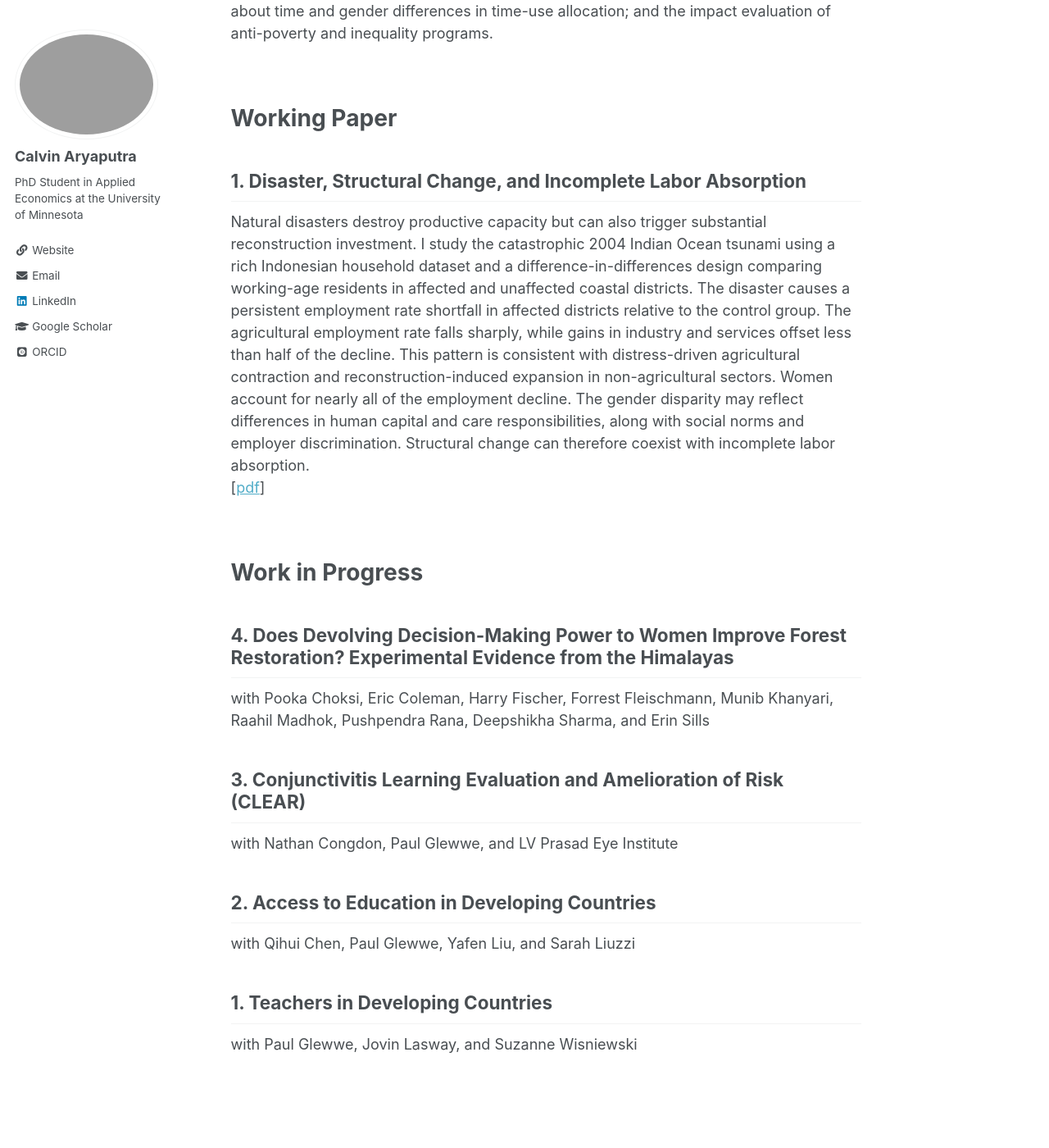
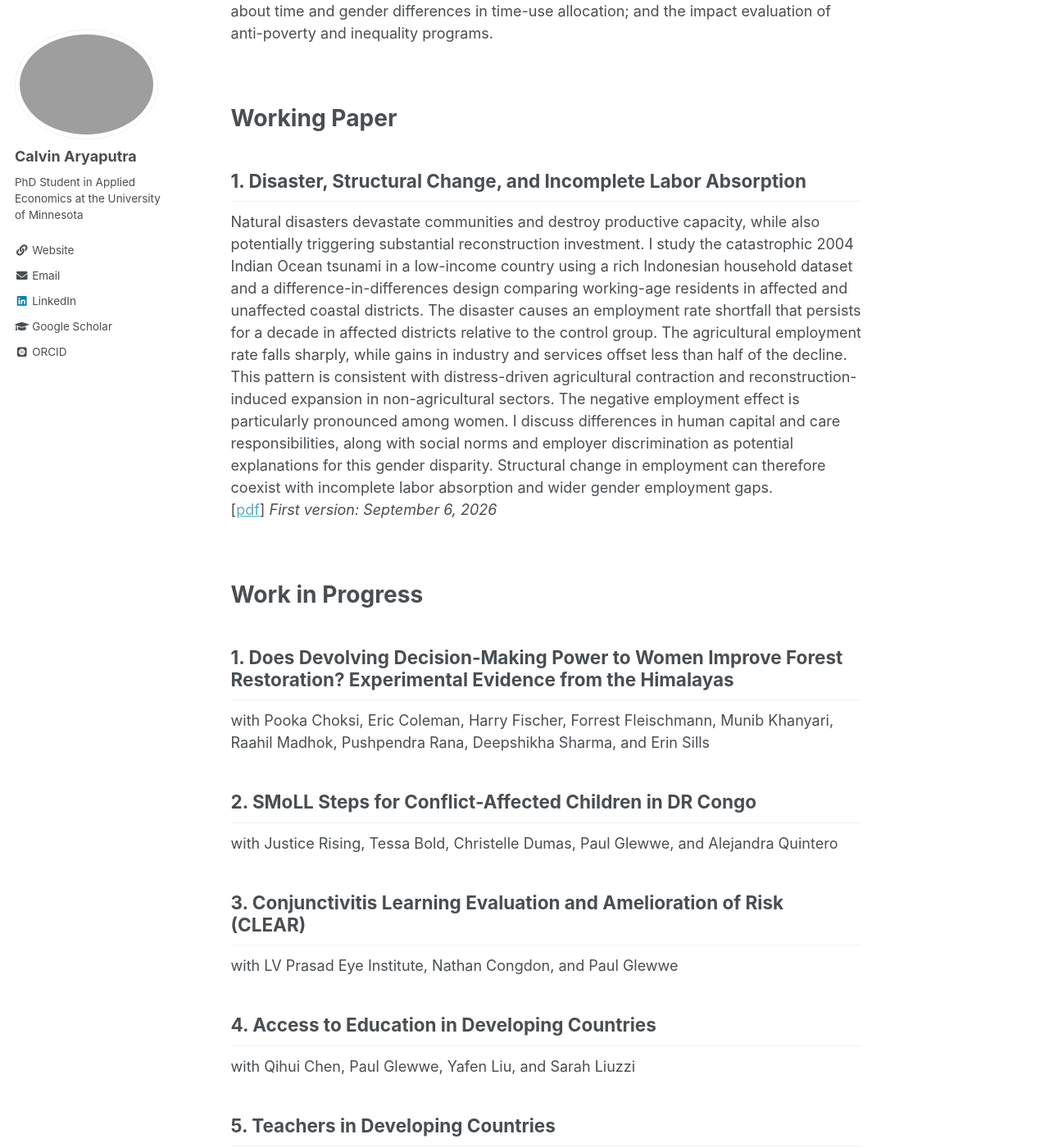
Before and after one commit to calvinaryaputra/calvinaryaputra.github.io, a Jekyll site: the page built from _pages/research.md, in a window 1280 px wide and 1400 px high, scrolled down 241 px. Shown: the whole window at 82% size. Built offline with Jekyll 4.4.1, drawn with Linux system fonts in a browser that asks for light colours; some web fonts are replaced.

Commit message:
docs(site): update research pages and CV

```diff
--- a/_pages/research.md
+++ b/_pages/research.md
@@ -11,21 +11,24 @@ My research interests are labor, education, and health economics. I am also inte
 # Working Paper
 
 ## 1. Disaster, Structural Change, and Incomplete Labor Absorption
-Natural disasters destroy productive capacity but can also trigger substantial reconstruction investment. I study the catastrophic 2004 Indian Ocean tsunami using a rich Indonesian household dataset and a difference-in-differences design comparing working-age residents in affected and unaffected coastal districts. The disaster causes a persistent employment rate shortfall in affected districts relative to the control group. The agricultural employment rate falls sharply, while gains in industry and services offset less than half of the decline. This pattern is consistent with distress-driven agricultural contraction and reconstruction-induced expansion in non-agricultural sectors. Women account for nearly all of the employment decline. The gender disparity may reflect differences in human capital and care responsibilities, along with social norms and employer discrimination. Structural change can therefore coexist with incomplete labor absorption. <br>
-[[pdf](https://drive.google.com/file/d/1DthASVqk_iaMXUj_vncwvxQQboqHx_CE/view?usp=drive_link)]
+Natural disasters devastate communities and destroy productive capacity, while also potentially triggering substantial reconstruction investment. I study the catastrophic 2004 Indian Ocean tsunami in a low-income country using a rich Indonesian household dataset and a difference-in-differences design comparing working-age residents in affected and unaffected coastal districts. The disaster causes an employment rate shortfall that persists for a decade in affected districts relative to the control group. The agricultural employment rate falls sharply, while gains in industry and services offset less than half of the decline. This pattern is consistent with distress-driven agricultural contraction and reconstruction-induced expansion in non-agricultural sectors. The negative employment effect is particularly pronounced among women. I discuss differences in human capital and care responsibilities, along with social norms and employer discrimination as potential explanations for this gender disparity. Structural change in employment can therefore coexist with incomplete labor absorption and wider gender employment gaps. <br>
+[[pdf](https://drive.google.com/file/d/1mGLv2ifb1ri5K1q07KKLbWECwGB4LOzx/view?usp=sharing)] <i>First version: September 6, 2026</i>
 
 <br>
 
 # Work in Progress
 
-## 4. Does Devolving Decision-Making Power to Women Improve Forest Restoration? Experimental Evidence from the Himalayas
+## 1. Does Devolving Decision-Making Power to Women Improve Forest Restoration? Experimental Evidence from the Himalayas
 with Pooka Choksi, Eric Coleman, Harry Fischer, Forrest Fleischmann, Munib Khanyari, Raahil Madhok, Pushpendra Rana, Deepshikha Sharma, and Erin Sills
 
+## 2. SMoLL Steps for Conflict-Affected Children in DR Congo
+with Justice Rising, Tessa Bold, Christelle Dumas, Paul Glewwe, and Alejandra Quintero
+
 ## 3. Conjunctivitis Learning Evaluation and Amelioration of Risk (CLEAR)
-with Nathan Congdon, Paul Glewwe, and LV Prasad Eye Institute
+with LV Prasad Eye Institute, Nathan Congdon, and Paul Glewwe
 
-## 2. Access to Education in Developing Countries
+## 4. Access to Education in Developing Countries
 with Qihui Chen, Paul Glewwe, Yafen Liu, and Sarah Liuzzi
 
-## 1. Teachers in Developing Countries
+## 5. Teachers in Developing Countries
 with Paul Glewwe, Jovin Lasway, and Suzanne Wisniewski
```
Also changed, not shown: _pages/about.md (+1 -1 lines), _pages/publications.md (+5 -5 lines), 1 other file.
